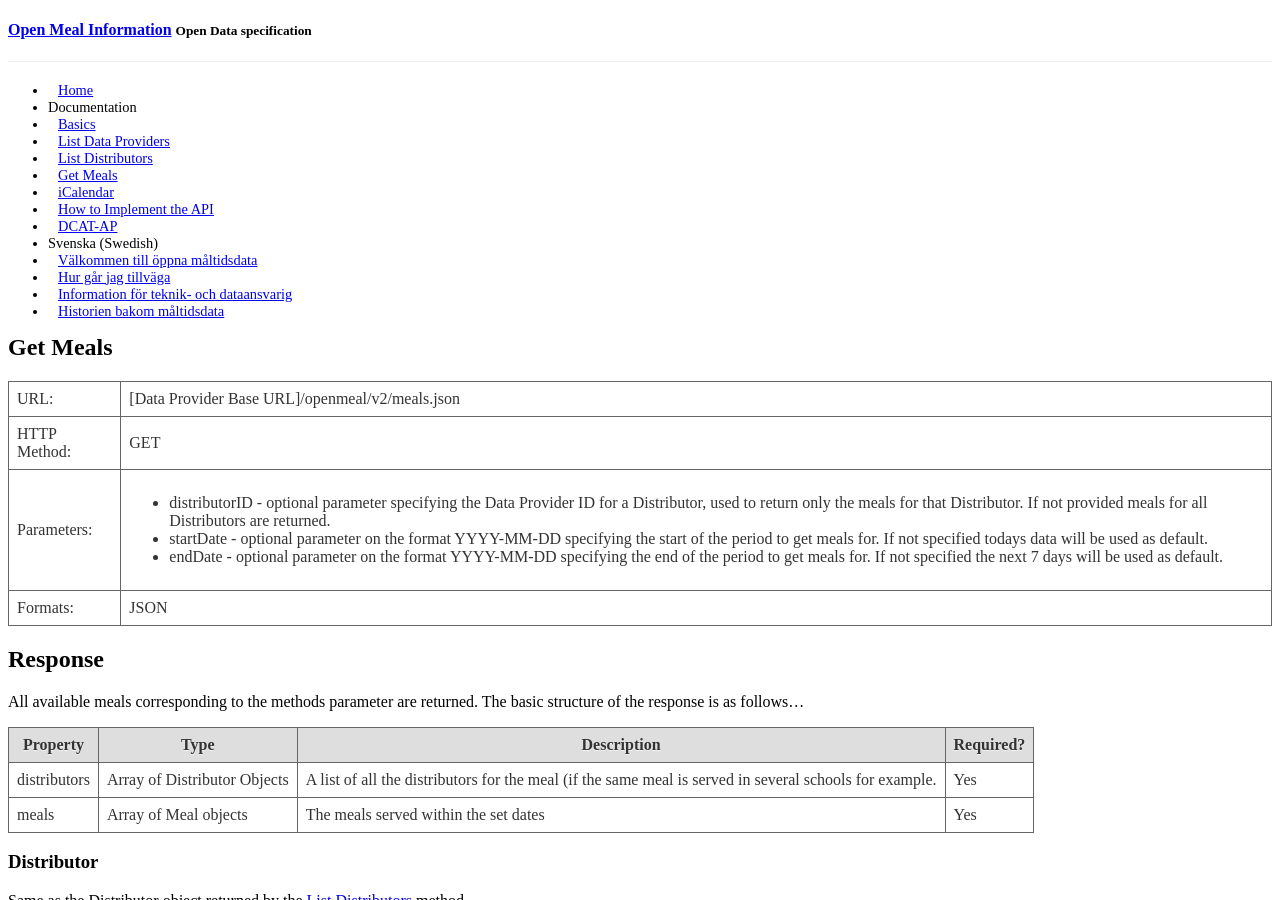
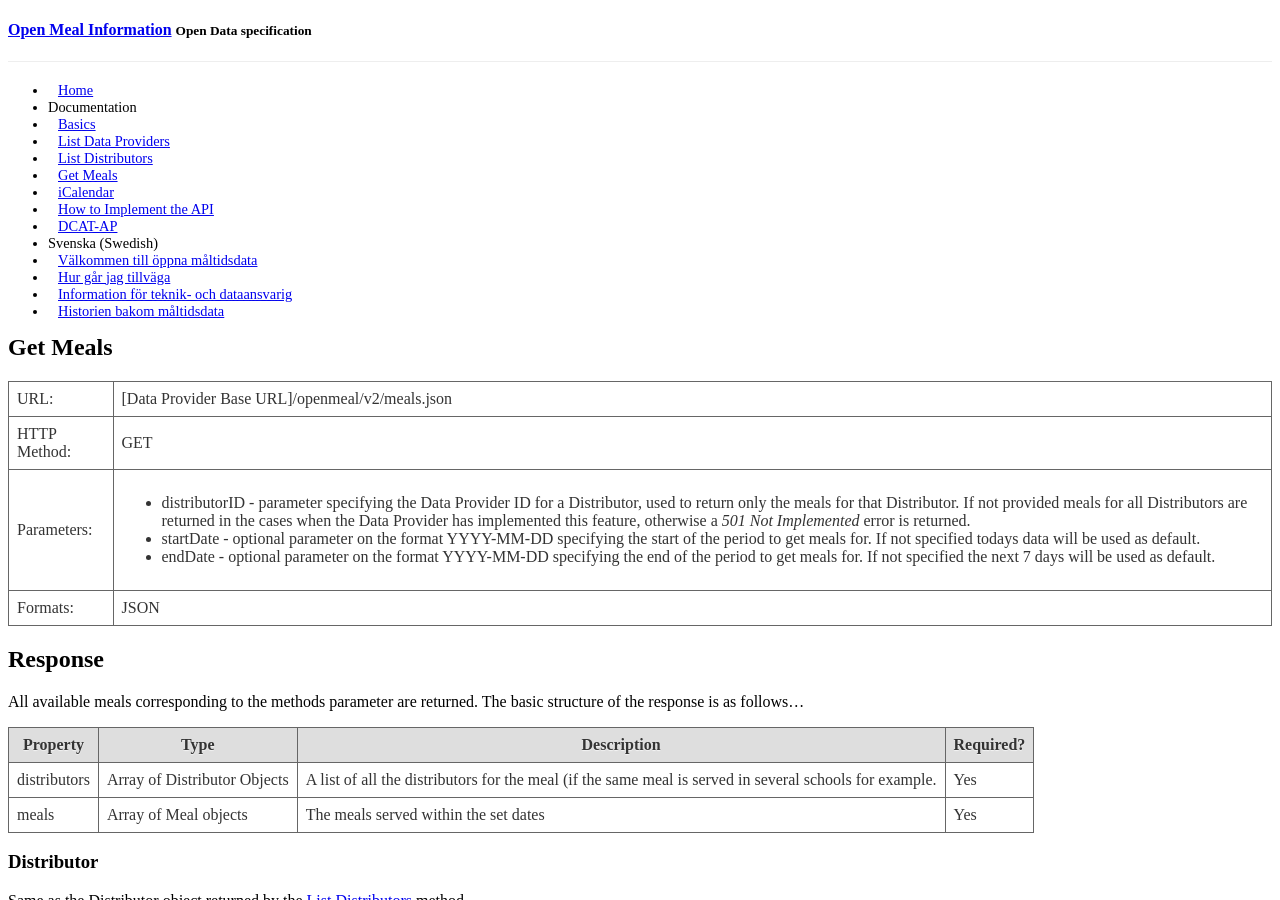
Before and after one commit to Orebrokommun/Open-Meal-Information, a Jekyll site: the page built from _posts/2014-12-18-get-meals.md, in a window 1280 px wide and 900 px high. Built offline with Jekyll 4.4.1, drawn with Linux system fonts in a browser that asks for light colours; Markdown is read by kramdown in place of the engine named in the settings; a style sheet for code colours, icons or effects is not loaded.

```diff
--- a/_posts/2014-12-18-get-meals.md
+++ b/_posts/2014-12-18-get-meals.md
@@ -17,7 +17,7 @@ order: 5
 	<tr>
 		<td>Parameters: </td>
 		<td><ul>
-			<li>distributorID - optional parameter specifying the Data Provider ID for a Distributor, used to return only the meals for that Distributor. If not provided meals for all Distributors are returned.</li>
+			<li>distributorID - parameter specifying the Data Provider ID for a Distributor, used to return only the meals for that Distributor. If not provided meals for all Distributors are returned in the cases when the Data Provider has implemented this feature, otherwise a <i>501 Not Implemented</i> error is returned.</li>
 			<li>startDate - optional parameter on the format YYYY-MM-DD specifying the start of the period to get meals for. If not specified todays data will be used as default.</li>
 			<li>endDate - optional parameter on the format YYYY-MM-DD specifying the end of the period to get meals for. If not specified the next 7 days will be used as default.</li>
 		</ul></td>
```
